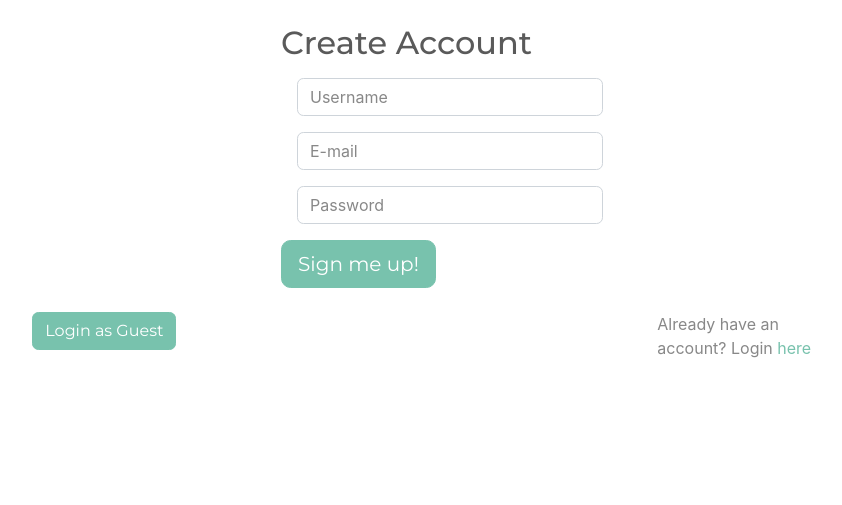
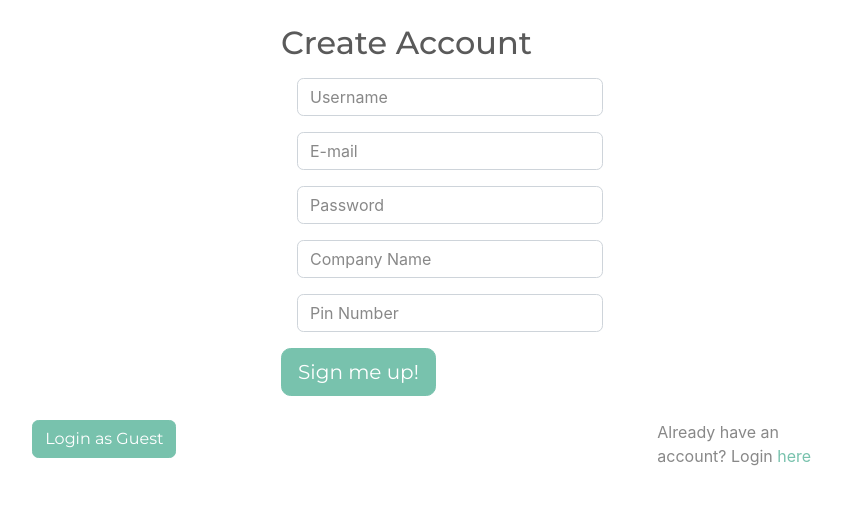
Before and after one commit to coachdaveofficial/invoice-app, a Flask app: page /signup in a window 1280 px wide. Shown: the part 58-563 px from the top of the page, without its empty margins (206-1048 px from the left). Run offline with Flask 2, Linux system fonts and the light colour scheme; parts of the project's set-up code (start-up, migrations or seed data) failed here and were passed over; some libraries are stand-ins or nearby versions.

Commit message:
create form for company and update relationships in models

```diff
--- a/app.py
+++ b/app.py
@@ -1,9 +1,9 @@
 import os
 from flask import Flask, render_template, request, flash, redirect, session, g
 from flask_debugtoolbar import DebugToolbarExtension
-from models import connect_db, db, User
+from models import connect_db, db, User, Company
 from services import ServiceService, UserService, CustomerService, InvoiceService, PaymentService, CompanyService, EmployeeService
-from forms import UserAddForm, LoginForm, CustomerAddForm, ServiceAddForm, InvoiceAddForm
+from forms import UserAddForm, LoginForm, CustomerAddForm, ServiceAddForm, InvoiceAddForm, CompanyForm
 
 app = Flask(__name__)
 
@@ -55,22 +55,31 @@ def do_logout():
 @app.route('/signup', methods=["GET", "POST"])
 def signup():
 
-    form = UserAddForm()
+    signup_form = UserAddForm()
 
-    if not form.validate_on_submit():
-        return render_template('users/signup.html', form=form)
+
+    if not signup_form.validate_on_submit():
+        return render_template('users/signup.html', signup_form=signup_form)
+
 
     u = UserService()
     user = u.signup(
-        username=form.username.data,
-        email=form.email.data,
-        password=form.password.data
+        username=signup_form.username.data,
+        email=signup_form.email.data,
+        password=signup_form.password.data
         )
-
     if not user:
         flash("Username or Email already taken", 'danger')
         return redirect('/signup')
+    check_if_company = Company.query.filter_by(name=signup_form.company_name.data).first()
+    company = None
+    if check_if_company:
+        company = CompanyService.authenticate(company_name=signup_form.company_name.data, pin=signup_form.pin.data)
+    if not company:
+        company = CompanyService.create_company(company_name=signup_form.company_name.data, pin=signup_form.pin.data, owner_id=user.id)
 
+    do_login(user)
+    EmployeeService.set_employer(user_id=user.id, company_id=company.id)
     return redirect('/')
 
 @app.route('/login', methods=["GET", "POST"])
@@ -123,6 +132,7 @@ def guest_login():
 
 @app.route('/')
 def home_page():
+    print(g.user)
     if not g.user:
         flash("Access unauthorized.", "danger")
         return redirect("/signup")
@@ -133,7 +143,12 @@ def home_page():
     yearly_revenue = PaymentService.get_yearly_revenue('2023')
     all_services = ServiceService.get_all_services()
     companies = CompanyService.get_all_companies()
-    invoices = InvoiceService.get_company_invoices(g.user.company_id)
+
+    print(g.user.employer.company_id)
+
+    invoices = InvoiceService.get_company_invoices(g.user.employer.company_id)
+    print(invoices)
+
 
 
 
--- a/forms.py
+++ b/forms.py
@@ -28,11 +28,18 @@ class UserAddForm(FlaskForm):
     username = StringField('Username', validators=[DataRequired()])
     email = StringField('E-mail', validators=[DataRequired(), Email()])
     password = PasswordField('Password', validators=[Length(min=6)])
+    company_name = StringField('Company Name', validators=[DataRequired()])
+    pin = StringField('Pin Number', validators=[Length(min=4,max=4)])
 class LoginForm(FlaskForm):
     """Form for logging in users."""
 
     username = StringField('Username', validators=[DataRequired()])
     password = PasswordField('Password', validators=[Length(min=6)])
+
+class CompanyForm(FlaskForm):
+    """Form for adding companies"""
+    company_name = StringField('Company Name', validators=[DataRequired()])
+    pin = StringField('Pin Number', validators=[Length(min=4,max=4)])
 
 class InvoiceAddForm(FlaskForm):
     """Form for making invoices"""
--- a/templates/home_page.html
+++ b/templates/home_page.html
@@ -65,7 +65,7 @@
 
 					</li>
 					<li>
-						{{c.customers[0].full_name}}
+						{{c}}
 					</li>
 					<li>
 						{{c.invoices}}
--- a/templates/users/signup.html
+++ b/templates/users/signup.html
@@ -10,9 +10,9 @@
                 <div class="form-group">
                   <h2 class="join-message">Create Account</h2>
                   <form method="POST" id="user_form">
-                    {{ form.hidden_tag() }}
+                    {{ signup_form.hidden_tag() }}
 
-                    {% for field in form if field.widget.input_type != 'hidden' %}
+                    {% for field in signup_form if field.widget.input_type != 'hidden' %}
                       {% for error in field.errors %}
                         <span class="text-danger">{{ error }}</span>
                       {% endfor %}
```
Also changed, not shown: models.py (+16 -6 lines), seed.py (+9 -2 lines), services.py (+1 -9 lines).
